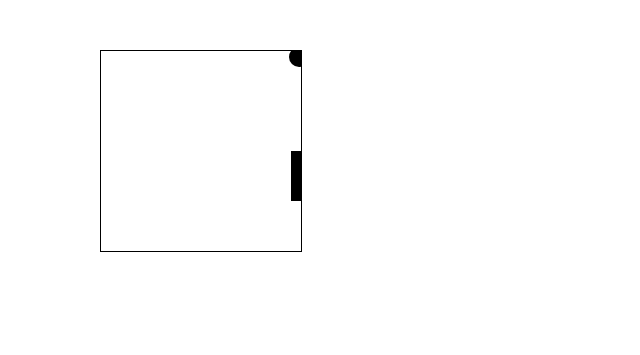
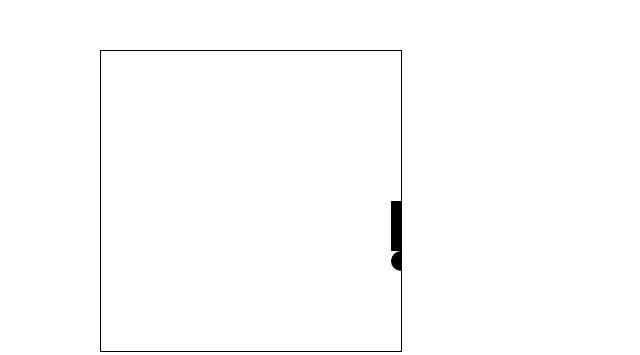
Before and after one commit to hungmuha/pong-game, a plain HTML site: page game.html in a window 1280 px wide. Shown: the whole page, without its empty margins (0-640 px from the left). Drawn offline with nearby package versions, Linux system fonts and the light colour scheme.

Commit message:
creating the 2nd paddle

```diff
--- a/game.html
+++ b/game.html
@@ -6,7 +6,7 @@
 	<title></title>
 </head>
 <body>
-<canvas id="gameBoard" width="200" height="200" style="border: 1px solid black;">
+<canvas id="gameBoard" width="300" height="300" style="border: 1px solid black;">
 
 </canvas>
 
--- a/js/app.js
+++ b/js/app.js
@@ -2,25 +2,33 @@ $(document).ready(function(){
 
 var boxHeight;
 var boxWidth;
+//paddle 1
 var paddley;
 var paddleh;
 var paddlew;
+//paddle 2
+var paddley2;
+var paddleh2;
+var paddlew2;
 var intervalId;
+//var in rect paddle
 var a;
 var b;
 var c;
 var d;
+//var for the ball
 var x=30;
 var y=30;
 var z;
 var dx=3;
 var dy=2;
+//for canvas
 var canvas;
 var ctx;
 
 
 
-function init(){
+function init(){ //game board created
 	ctx= $("#gameBoard")[0].getContext('2d');
 	boxHeight=$("#gameBoard").height();
 	boxWidth=$("#gameBoard").width();
@@ -28,7 +36,7 @@ function init(){
 	return intervalId
 }
 
-function initPaddle(){
+function initPaddle(){ //paddle created
 	paddley=boxHeight/2;
 	paddleh=50;
 	paddlew=10;
```
